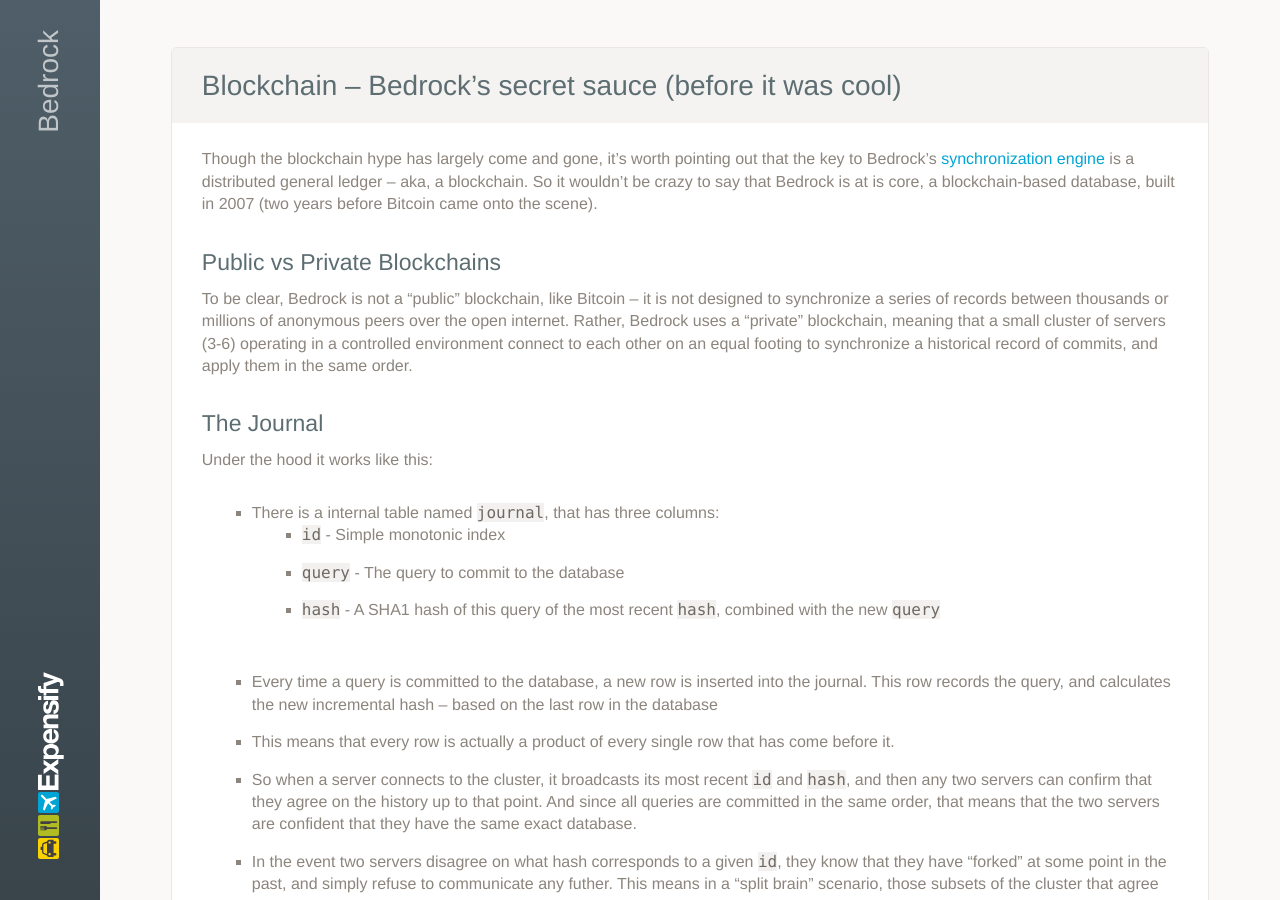
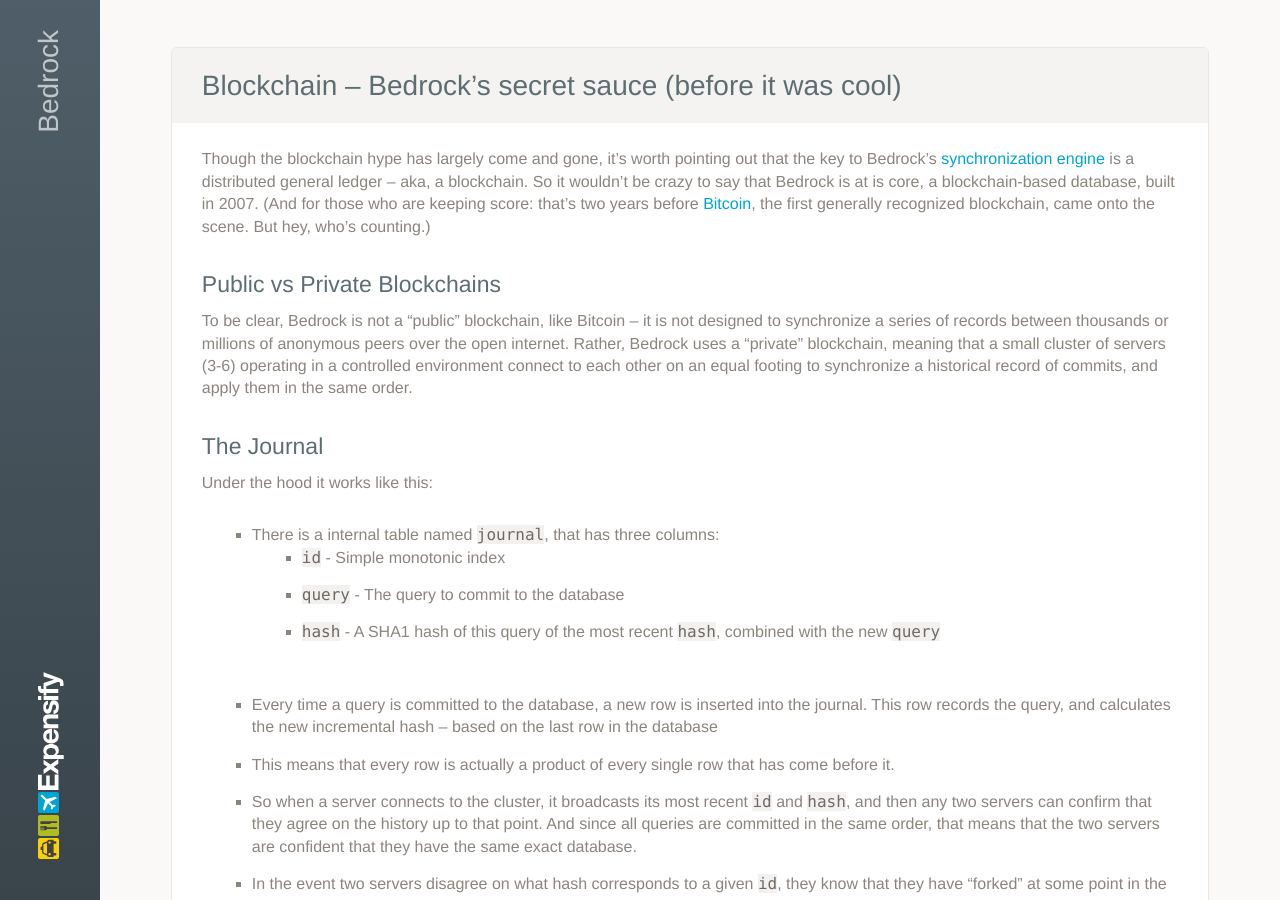
Before and after one commit to Expensify/Bedrock, a Jekyll site: the page built from docs/blockchain.md, in a window 1280 px wide and 900 px high. Built offline with Jekyll 4.4.1, drawn with Linux system fonts in a browser that asks for light colours; our own code applies the rules of GitHub Pages for plain Markdown files.

Commit message:
Update blockchain.md

```diff
--- a/docs/blockchain.md
+++ b/docs/blockchain.md
@@ -3,7 +3,7 @@ layout: default
 ---
 
 # Blockchain -- Bedrock's secret sauce (before it was cool)
-Though the blockchain hype has largely come and gone, it's worth pointing out that the key to Bedrock's [synchronization engine](http://bedrockdb.com/synchronization.html) is a distributed general ledger -- aka, a blockchain.  So it wouldn't be crazy to say that Bedrock is at is core, a blockchain-based database, built in 2007 (two years before Bitcoin came onto the scene).
+Though the blockchain hype has largely come and gone, it's worth pointing out that the key to Bedrock's [synchronization engine](http://bedrockdb.com/synchronization.html) is a distributed general ledger -- aka, a blockchain.  So it wouldn't be crazy to say that Bedrock is at is core, a blockchain-based database, built in 2007.  (And for those who are keeping score: that's two years before [Bitcoin](https://en.wikipedia.org/wiki/Bitcoin), the first generally recognized blockchain, came onto the scene.  But hey, who's counting.)
 
 ## Public vs Private Blockchains
 To be clear, Bedrock is not a "public" blockchain, like Bitcoin -- it is not designed to synchronize a series of records between thousands or millions of anonymous peers over the open internet.  Rather, Bedrock uses a "private" blockchain, meaning that a small cluster of servers (3-6) operating in a controlled environment connect to each other on an equal footing to synchronize a historical record of commits, and apply them in the same order.
```
